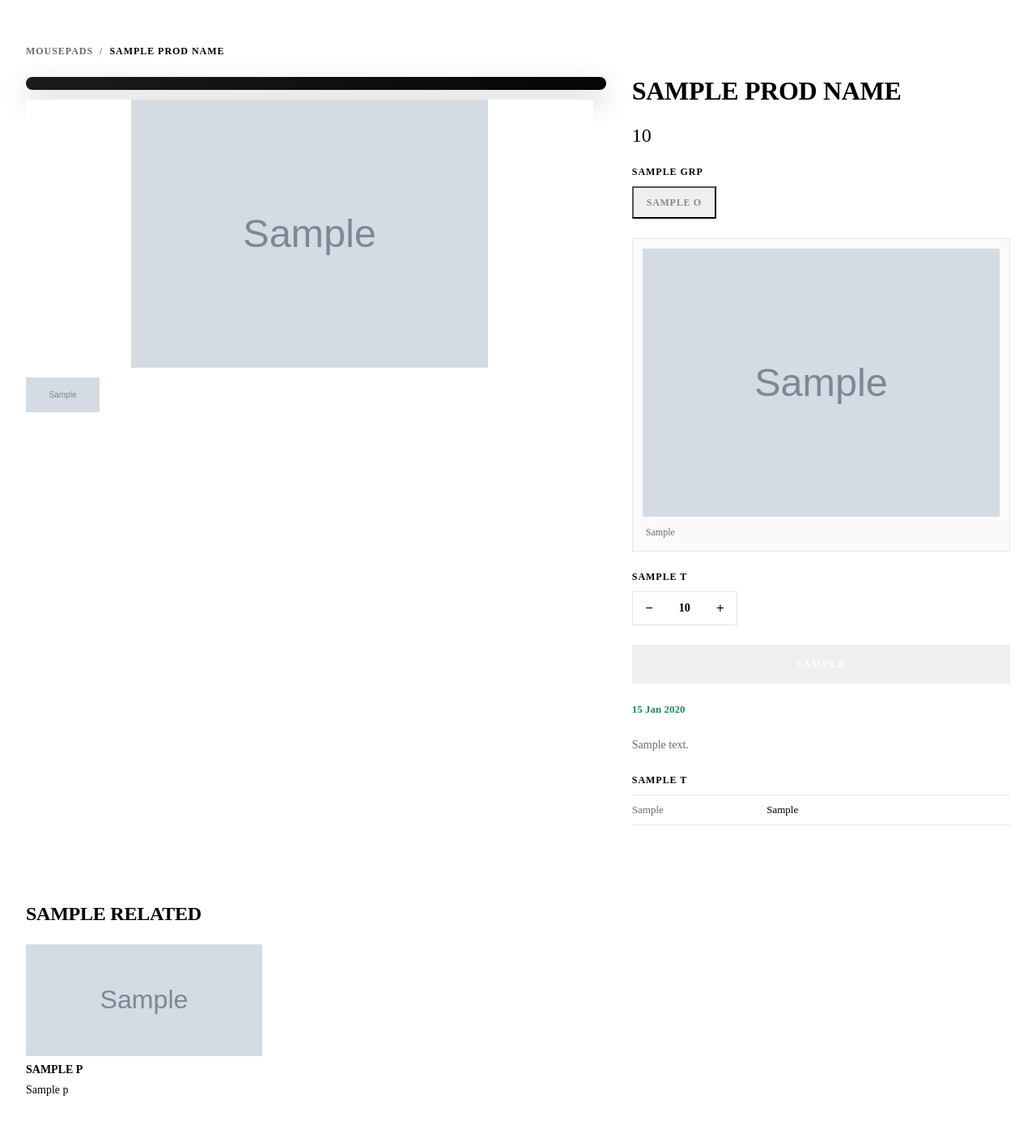
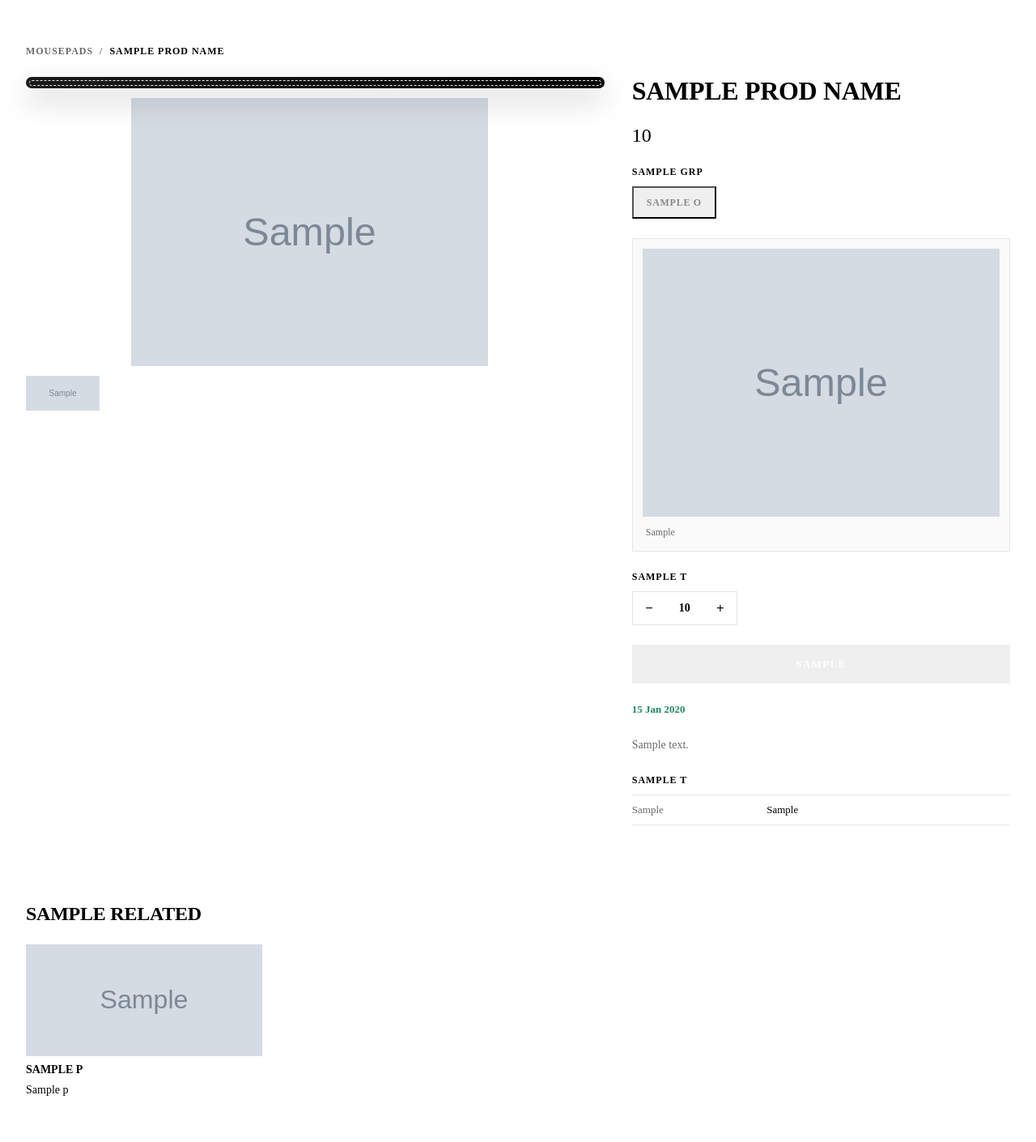
Before and after one commit to de1bed/mousepads, a Node project: template techpad/src/pages/ProductPage.dc.html in a window 1280 px wide. Shown: the whole page at 81% size. Run offline with Node 20 templates, Linux system fonts and the light colour scheme; the template is opened without the code that fills it: most values are stand-ins (such as "Sample title", 1, 10 or a date in 2020); grey boxes marked "Sample" are stand-in pictures.

Commit message:
Costura de la vista previa alineada al borde del pad
La línea de costura punteada iba metida dentro del área impresa y podía
confundir. Ahora corre sobre el canto oscuro, justo en el perímetro del
mousepad, delimitando el borde real de la pieza.

Co-Authored-By: Claude Opus 4.8 <noreply@anthropic.com>
Claude-Session: https://claude.ai/code/session_01FSHHuXhtgoP4JZxYFWVVRP

```diff
--- a/techpad/src/pages/ProductPage.dc.html
+++ b/techpad/src/pages/ProductPage.dc.html
@@ -15,11 +15,9 @@
         <div style="display: flex; gap: 48px; margin-top: 24px">
           <div style="width: 60%; display: flex; flex-direction: column; gap: 12px">
             <sc-if value="{{ isDesignView }}" hint-placeholder-val="{{ true }}">
-              <div style="width: 100%; max-width: {{ cropMaxW }}; margin: 0 auto; padding: 8px; background: linear-gradient(145deg, #1c1c1c, #050505); border-radius: 14px; box-shadow: 0 14px 34px rgba(0,0,0,0.22)">
-                <div ref="{{ cropRef }}" onMouseDown="{{ cropDown }}" onTouchStart="{{ cropDown }}" style="position: relative; width: 100%; aspect-ratio: {{ cropRatio }}; background: #FFFFFF; overflow: hidden; border-radius: 8px; cursor: {{ cropCursor }}; touch-action: none; user-select: none">
+              <div style="position: relative; width: 100%; max-width: {{ cropMaxW }}; margin: 0 auto; padding: 7px; background: linear-gradient(145deg, #1a1a1a, #050505); border-radius: 13px; box-shadow: 0 14px 34px rgba(0,0,0,0.22)">
+                <div ref="{{ cropRef }}" onMouseDown="{{ cropDown }}" onTouchStart="{{ cropDown }}" style="position: relative; width: 100%; aspect-ratio: {{ cropRatio }}; background: #FFFFFF; overflow: hidden; border-radius: 6px; cursor: {{ cropCursor }}; touch-action: none; user-select: none">
                   <img src="{{ cropImg }}" alt="{{ prodName }}" draggable="false" style="position: absolute; top: {{ cropTop }}; left: {{ cropLeft }}; width: {{ cropImgW }}; height: {{ cropImgH }}; max-width: none; object-fit: cover; display: block; pointer-events: none">
-                  <div style="position: absolute; inset: 0; border-radius: 8px; box-shadow: inset 0 0 0 2px rgba(0,0,0,0.55); pointer-events: none"></div>
-                  <div style="position: absolute; inset: 5px; border-radius: 5px; border: 1.5px dashed rgba(255,255,255,0.7); pointer-events: none"></div>
                   <sc-if value="{{ isCropped }}" hint-placeholder-val="{{ false }}">
                     <div style="position: absolute; left: 12px; bottom: 12px; display: flex; align-items: center; gap: 6px; background: rgba(0,0,0,0.74); color: #FFFFFF; font-size: 11px; font-weight: 600; letter-spacing: 0.04em; padding: 7px 12px; border-radius: 40px; pointer-events: none">
                       <span style="font-size: 13px">✥</span> {{ cropHint }}
@@ -27,6 +25,7 @@
                   </sc-if>
                   <div style="position: absolute; right: 12px; top: 12px; background: rgba(255,255,255,0.92); color: #111111; font-size: 11px; font-weight: 700; letter-spacing: 0.06em; padding: 6px 10px; border-radius: 40px; pointer-events: none">{{ cropDimsLabel }}</div>
                 </div>
+                <div style="position: absolute; inset: 3.5px; border: 1.5px dashed rgba(255,255,255,0.9); border-radius: 10px; pointer-events: none"></div>
               </div>
             </sc-if>
             <sc-if value="{{ isPhotoView }}" hint-placeholder-val="{{ false }}">
```
